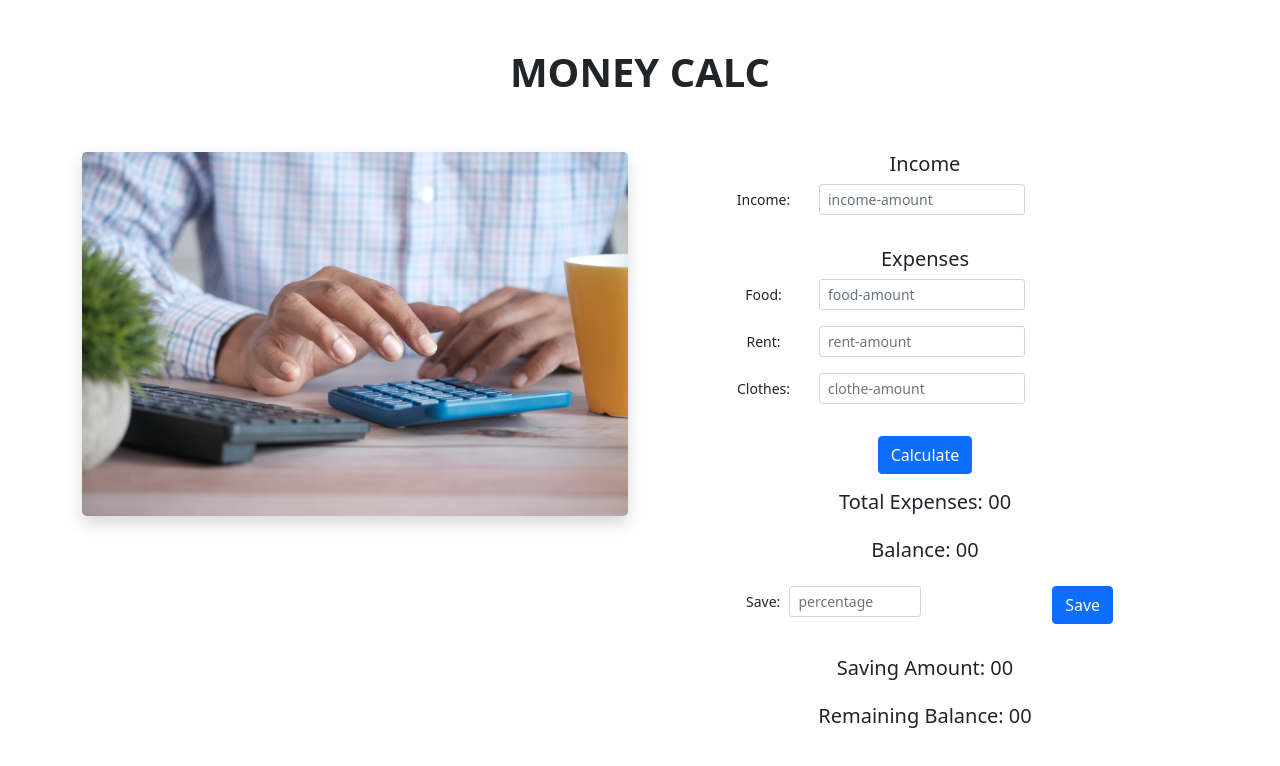
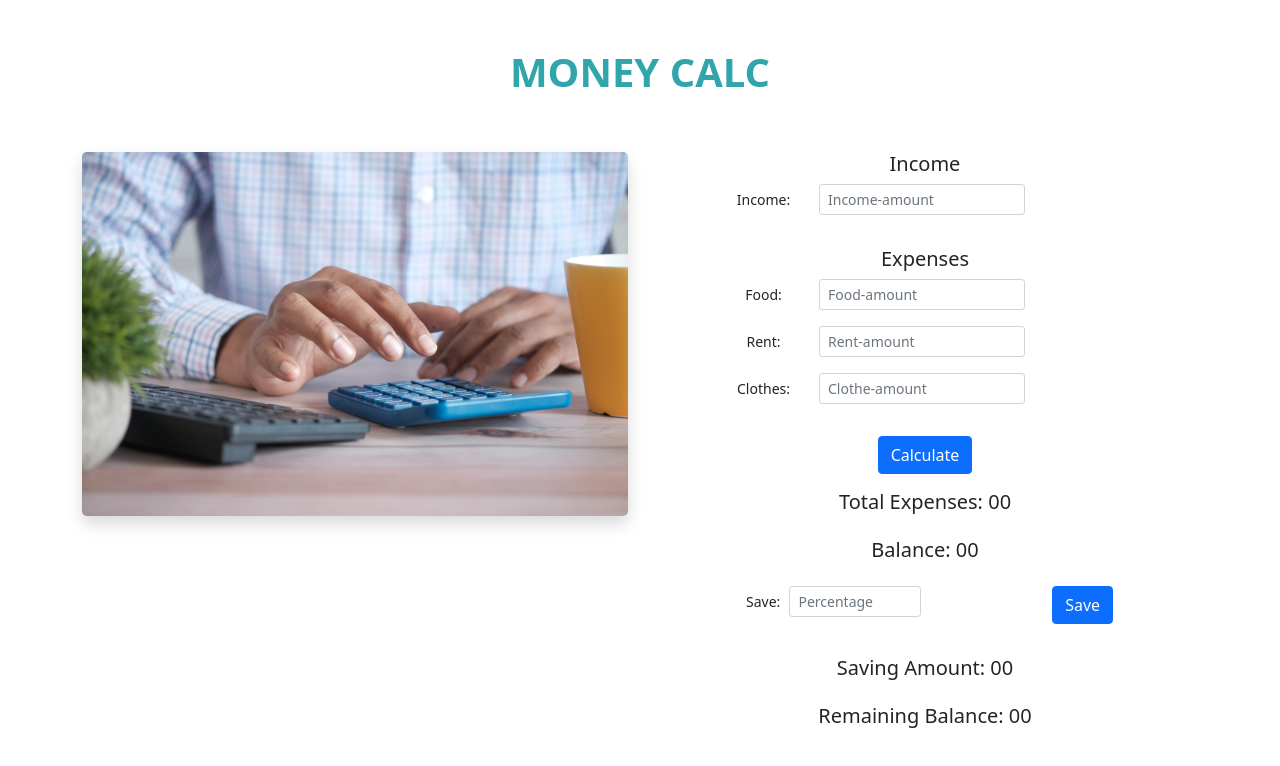
Before and after one commit to MK-Hasan-Mahdi/money-master-DOM-javascript, a plain HTML site: page index.html in a window 1280 px wide. Drawn offline with nearby package versions, Linux system fonts and the light colour scheme.

Commit message:
last validation added

```diff
--- a/css/style.css
+++ b/css/style.css
@@ -1,7 +1,9 @@
-/* .col-centered{
-    margin: 0 auto;
-    float: none;
-} */
+
+
+/* title */
+#title-page{
+    color: #31A5AC;
+}
 
 /* input field left */
 .form-center{
--- a/index.html
+++ b/index.html
@@ -6,15 +6,17 @@
     <meta http-equiv="X-UA-Compatible" content="IE=edge">
     <meta name="viewport" content="width=device-width, initial-scale=1.0">
     <title>money-calc</title>
+    <!-- bootstrap cdn -->
     <link href="https://cdn.jsdelivr.net/npm/bootstrap@5.1.3/dist/css/bootstrap.min.css" rel="stylesheet"
         integrity="sha384-1BmE4kWBq78iYhFldvKuhfTAU6auU8tT94WrHftjDbrCEXSU1oBoqyl2QvZ6jIW3" crossorigin="anonymous">
+    <!-- external stylesheet -->
     <link rel="stylesheet" href="css/style.css">
 </head>
 
 <body>
     <main>
         <section class="container">
-            <h1 class="text-center py-5 fw-bold">MONEY CALC</h1>
+            <h1 class="text-center py-5 fw-bold"><span id="title-page">MONEY CALC</span></h1>
             <div class="row d-flex justify-content-between text-center">
                 <div class="col-lg-6 col-md-12">
                     <div class="text-center">
@@ -31,7 +33,7 @@
                                 class="col-sm-2 col-form-label col-form-label-sm">Income:</label>
                             <div class="col-sm-10">
                                 <input id="income-field" type="text" class="form-control form-control-sm w-50"
-                                    placeholder="income-amount">
+                                    placeholder="Income-amount">
                             </div>
                         </div>
 
@@ -40,14 +42,14 @@
                             <label for="colFormLabelSm" class="col-sm-2 col-form-label col-form-label-sm">Food:</label>
                             <div class="col-sm-10">
                                 <input id="food-cost" type="text" class="form-control form-control-sm w-50"
-                                    placeholder="food-amount">
+                                    placeholder="Food-amount">
                             </div>
                         </div>
                         <div class="row form-center mb-3">
                             <label for="colFormLabelSm" class="col-sm-2 col-form-label col-form-label-sm">Rent:</label>
                             <div class="col-sm-10">
                                 <input id="rent-cost" type="text" class="form-control form-control-sm w-50"
-                                    placeholder="rent-amount">
+                                    placeholder="Rent-amount">
                             </div>
                         </div>
                         <div class="row form-center mb-3">
@@ -55,7 +57,7 @@
                                 class="col-sm-2 col-form-label col-form-label-sm">Clothes:</label>
                             <div class="col-sm-10">
                                 <input id="cloth-cost" type="text" class="form-control form-control-sm w-50"
-                                    placeholder="clothe-amount">
+                                    placeholder="Clothe-amount">
                             </div>
                         </div>
                         <div class="col-12">
@@ -70,7 +72,7 @@
                                     class="col-sm-2 col-form-label col-form-label-sm">Save:</label>
                                 <div class="col-sm-10">
                                     <input id="saving-percent" type="text" class="form-control form-control-sm w-50"
-                                        placeholder="percentage">
+                                        placeholder="Percentage">
                                 </div>
                                 <div>
                                     <button id="save-btn" type="button" class="btn btn-primary">Save</button>
@@ -83,6 +85,7 @@
 
                     </form>
                 </div>
+                <!-- form area end -->
             </div>
             <div class="msg-dis text-center">
                 <h3 id="message-display"></h3>
--- a/js/script.js
+++ b/js/script.js
@@ -27,7 +27,6 @@ document.getElementById('calcu-btn').addEventListener
         const totalExpenseAmount = foodCostValue + rentCostValue + clothCostValue;
         totalExp.innerText = totalExpenseAmount;
 
-
         // balance after expenses
         const balanceTotal = document.getElementById('balance-after-exp');
         balanceTotal.innerText = incomeAmountValue - totalExpenseAmount;
@@ -37,7 +36,7 @@ document.getElementById('calcu-btn').addEventListener
             alert('You cross your income income limit');
             totalExp.innerText = 'You cross your income income limit';
         }
-    })
+    });
 
 
 
@@ -62,9 +61,7 @@ document.getElementById('save-btn').addEventListener
         let msgDisplayText = msgDisplay.innerText;
         let remainBalance = document.getElementById('balance-remaining');
         remainBalance.innerText = balanceAfterExp - savingAmountTotal;
-
-        // typeof and savingamount value validation
-        if (savingAmountValue <= 0 || typeof savingAmountValue != 'number') {
+        if (savingAmountValue <= 0 || typeof savingAmountValue == 'number') {
             alert('Give valid percantage input');
             msgDisplay.innerText = 'Give valid percantage input';
         }
```
